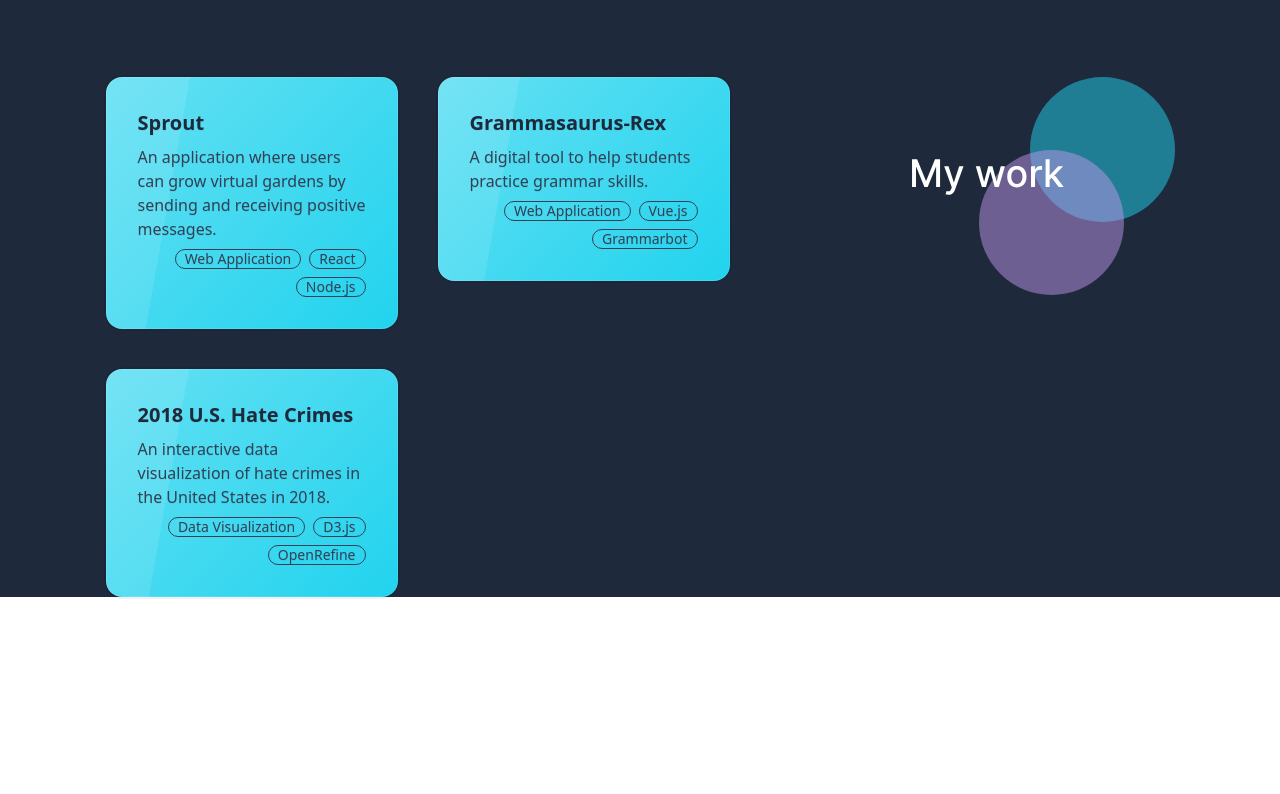
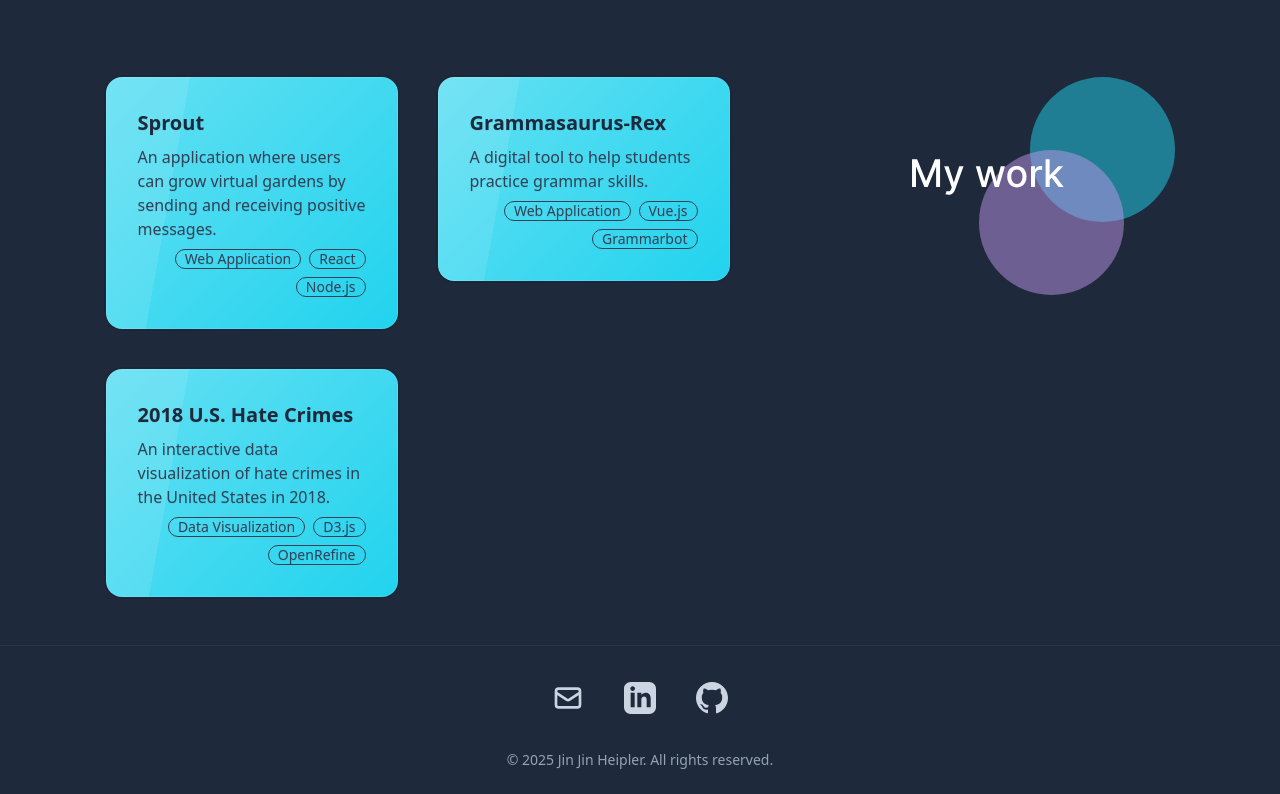
Before and after one commit to jjheipz24/portfolio, an Astro site: page / in a window 1280 px wide. Shown: the part 1991-2785 px from the top of the page. Before the commit the page ends 2588 px from the top, so only its background shows below. Built offline with nearby package versions, Linux system fonts and the light colour scheme; Astro itself is replaced by a stand-in of ours.

Commit message:
added contact footer

```diff
--- a/src/layouts/Layout.astro
+++ b/src/layouts/Layout.astro
@@ -7,6 +7,7 @@ interface Props {
 }
 
 const { title } = Astro.props;
+const currentYear = new Date().getFullYear();
 ---
 
 <!doctype html>
@@ -31,6 +32,50 @@ const { title } = Astro.props;
       <img class='w-full self-end' src='/assets/wave.png' alt="'blue wave" />
     </div>
     <slot />
+    <!-- Contact & Footer Section -->
+    <footer class='bg-[#1E293B] border-t border-slate-700/50 mt-12 pt-6 pb-6 px-4 sm:px-8'>
+      <section id="contact" class='flex flex-col items-center justify-center gap-4 mb-6'>
+        <div class='flex items-center justify-center gap-4'>
+          <!-- Email -->
+          <a
+            href='mailto:heipler.jj@gmail.com'
+            aria-label='Send me an email'
+            class='text-slate-300 hover:text-[#BB96EA] transition-colors duration-300 p-3 rounded-full hover:bg-white/5'
+          >
+            <svg xmlns='http://www.w3.org/2000/svg' class='h-8 w-8' fill='none' viewBox='0 0 24 24' stroke='currentColor'>
+              <path stroke-linecap='round' stroke-linejoin='round' stroke-width='2' d='M3 8l7.89 5.26a2 2 0 002.22 0L21 8M5 19h14a2 2 0 002-2V7a2 2 0 00-2-2H5a2 2 0 00-2 2v10a2 2 0 002 2z' />
+            </svg>
+          </a>
+          <!-- LinkedIn -->
+          <a
+            href='https://www.linkedin.com/in/jjheipler/'
+            target='_blank'
+            rel='noopener noreferrer'
+            aria-label='Connect with me on LinkedIn'
+            class='text-slate-300 hover:text-[#BB96EA] transition-colors duration-300 p-3 rounded-full hover:bg-white/5'
+          >
+            <svg xmlns='http://www.w3.org/2000/svg' class='h-8 w-8' fill='currentColor' viewBox='0 0 24 24'>
+              <path d='M19 0h-14c-2.761 0-5 2.239-5 5v14c0 2.761 2.239 5 5 5h14c2.762 0 5-2.239 5-5v-14c0-2.761-2.238-5-5-5zm-11 19h-3v-11h3v11zm-1.5-12.268c-.966 0-1.75-.79-1.75-1.764s.784-1.764 1.75-1.764 1.75.79 1.75 1.764-.783 1.764-1.75 1.764zm13.5 12.268h-3v-5.604c0-3.368-4-3.113-4 0v5.604h-3v-11h3v1.765c1.396-2.586 7-2.777 7 2.476v6.759z'/>
+            </svg>
+          </a>
+          <!-- GitHub -->
+          <a
+            href='https://github.com/jjheipz24'
+            target='_blank'
+            rel='noopener noreferrer'
+            aria-label="View my GitHub"
+            class='text-slate-300 hover:text-[#BB96EA] transition-colors duration-300 p-3 rounded-full hover:bg-white/5'
+          >
+            <svg xmlns='http://www.w3.org/2000/svg' class='h-8 w-8' fill='currentColor' viewBox='0 0 24 24'>
+              <path d='M12 0c-6.626 0-12 5.373-12 12 0 5.302 3.438 9.8 8.207 11.387.599.111.793-.261.793-.577v-2.234c-3.338.726-4.033-1.416-4.033-1.416-.546-1.387-1.333-1.756-1.333-1.756-1.089-.745.083-.729.083-.729 1.205.084 1.839 1.237 1.839 1.237 1.07 1.834 2.807 1.304 3.492.997.107-.775.418-1.305.762-1.604-2.665-.305-5.467-1.334-5.467-5.931 0-1.311.469-2.381 1.236-3.221-.124-.303-.535-1.524.117-3.176 0 0 1.008-.322 3.301 1.23.957-.266 1.983-.399 3.003-.404 1.02.005 2.047.138 3.006.404 2.291-1.552 3.297-1.23 3.297-1.23.653 1.653.242 2.874.118 3.176.77.84 1.235 1.911 1.235 3.221 0 4.609-2.807 5.624-5.479 5.921.43.372.823 1.102.823 2.222v3.293c0 .319.192.694.801.576 4.765-1.589 8.199-6.086 8.199-11.386 0-6.627-5.373-12-12-12z'/>
+            </svg>
+          </a>
+        </div>
+      </section>
+      <div class='text-center text-slate-400 text-sm'>
+        <p>&copy; {currentYear} Jin Jin Heipler. All rights reserved.</p>
+      </div>
+    </footer>
     <ScrollToTop />
   </body>
   <!-- <style is:global>
```
